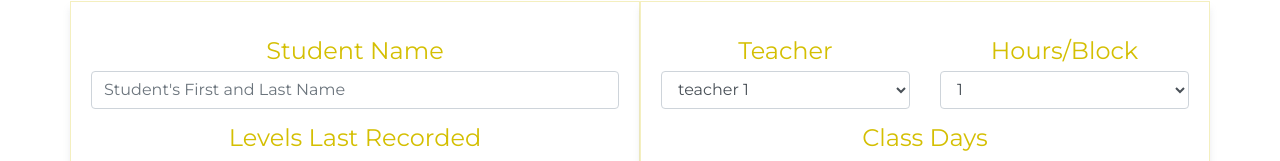
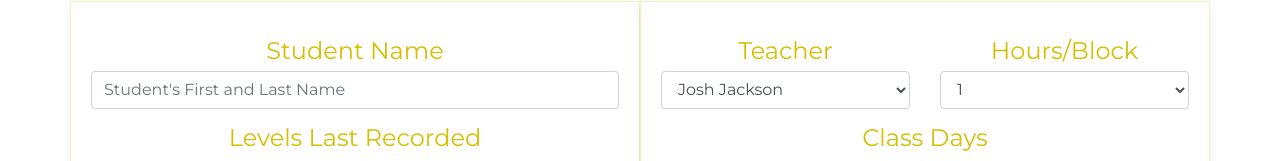
Before and after one commit to rcliffd/spedtrack, a React (Create React App) app: page /NewStudent in a window 1280 px wide. Shown: the part 287-448 px from the top of the page. Built offline with nearby package versions, Linux system fonts and the light colour scheme.

Commit message:
Changed TeacherList file with names  to make clearer for testing -- also have teacherList select setting TeacherList state in NewStudent.js

```diff
--- a/src/components/TeacherList/TeacherList.js
+++ b/src/components/TeacherList/TeacherList.js
@@ -8,11 +8,11 @@ function TeacherList(props) {
             <h4>Teacher</h4>
                                 <select className="form-control" name="teacherList" onChange={props.handleInputChange}>
                                 {/**put onchagne here */}
-                                <option value="1">teacher 1</option>
-                                <option value="2">teacher 2</option>
-                                <option value="3">teacher 3</option>
-                                <option value="4">teacher 4</option>
-                                <option value="5">teacher 5</option>
+                                <option value="Josh Jackson">Josh Jackson</option>
+                                <option value="John Geipel">John Geipel</option>
+                                <option value="Rich Dutton">Rich Dutton</option>
+                                <option value="Ashliegh Lund">Ashliegh Lund</option>
+                                <option value="Josh Naylor">Josh Naylor</option>
 
                                 </select>
                             </div>
--- a/src/pages/NewStudent.js
+++ b/src/pages/NewStudent.js
@@ -82,6 +82,14 @@ class NewStudent extends React.Component {
     handleInputChange=event=> {
         const {name, value, type} = event.target;
         console.log(name, value, type)
+        if(type === "select-one" && name === "teacherList") {
+            let teacher = `${value}`
+            this.setState({
+                TeacherList : teacher
+            }, function() {
+                console.log(this.state)
+            })
+        }
         if(type === "checkbox") {
             let key = `${value}${this.state.hours}Teacher`;
             console.log(key)
```
